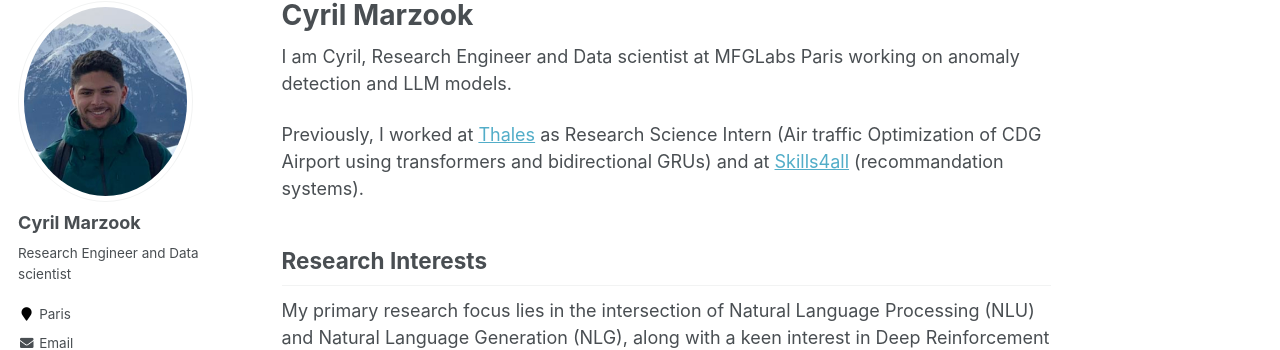
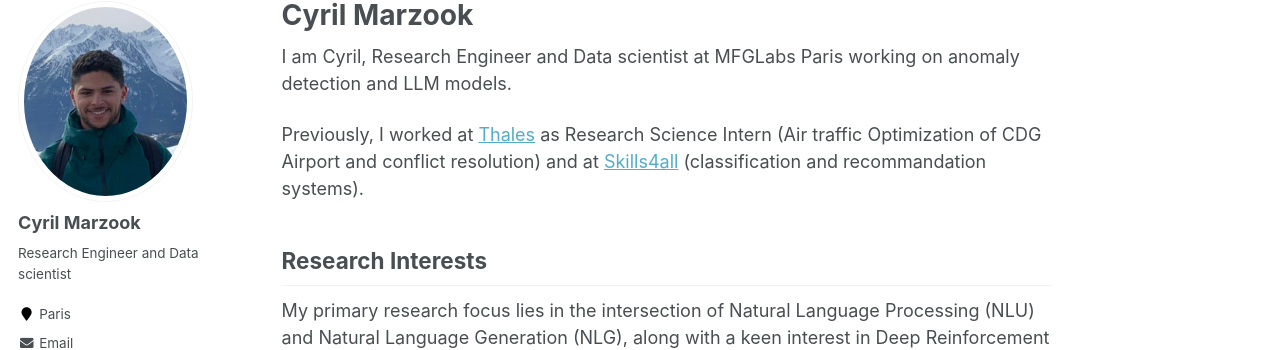
Before and after one commit to marzookcyril/marzookcyril.github.io, a Jekyll site: the page built from _pages/about.md, in a window 1280 px wide and 1174 px high. Shown: the part 117-467 px from the top of the window. Built offline with Jekyll 4.4.1, drawn with Linux system fonts in a browser that asks for light colours.

Commit message:
Add theme of internship in about.md

```diff
--- a/_pages/about.md
+++ b/_pages/about.md
@@ -10,7 +10,7 @@ redirect_from:
 
 I am Cyril, Research Engineer and Data scientist at MFGLabs Paris working on anomaly detection and LLM models.
 
-Previously, I worked at [Thales](https://www.thalesgroup.com/en/global/innovation/research-and-technology/) as Research Science Intern (Air traffic Optimization of CDG Airport using transformers and bidirectional GRUs) and at [Skills4all](https://www.skills4all.com/) (recommandation systems).
+Previously, I worked at [Thales](https://www.thalesgroup.com/en/global/innovation/research-and-technology/) as Research Science Intern (Air traffic Optimization of CDG Airport and conflict resolution) and at [Skills4all](https://www.skills4all.com/) (classification and recommandation systems).
 
 
 ## Research Interests
```
